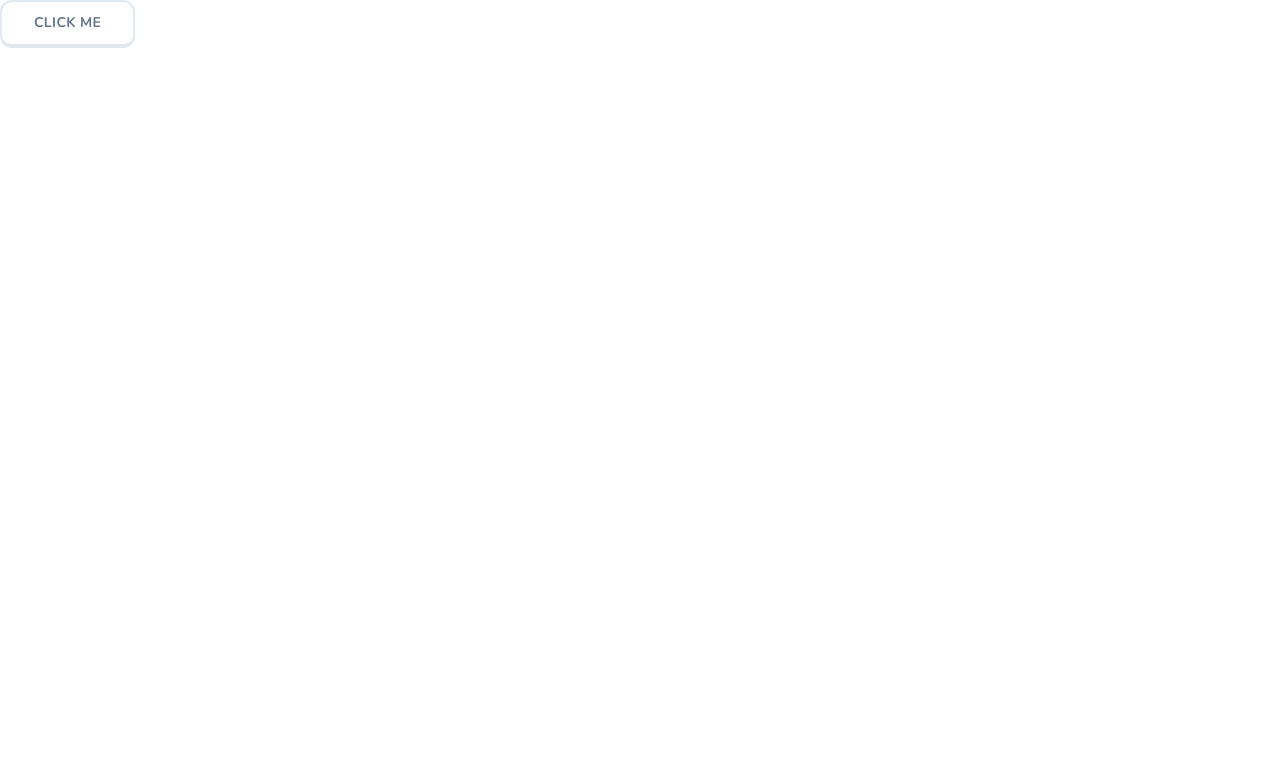
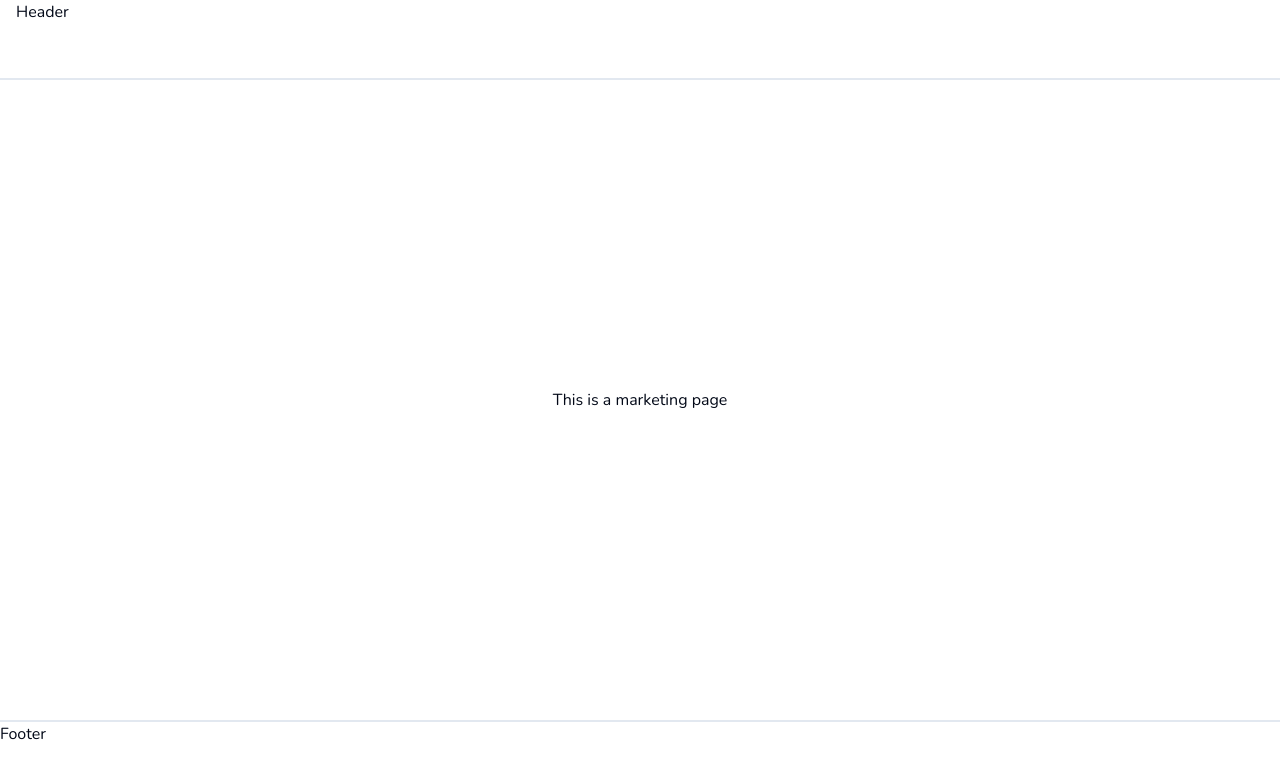
Before and after one commit to b1tburn3r20/Duolingo-Full-Stack-Clone, a Next.js app: page / in a window 1280 px wide. Shown: the top 778 px of the page. Built offline with nearby package versions, Linux system fonts and the light colour scheme.

Commit message:
added a marketing layout skeleton for main page

```diff
--- /dev/null
+++ b/app/(marketing)/Header.tsx
@@ -0,0 +1,7 @@
+export const Header = () => {
+    return (
+        <header className="h-20 w-full border-b-2 border-slate-200 px-4">
+            Header
+        </header>
+    )
+}
--- /dev/null
+++ b/app/(marketing)/footer.tsx
@@ -0,0 +1,7 @@
+export const Footer = () => {
+    return(
+        <footer className="hidden lg:block h-20 w-full border-t-2 border-slate-200 p2">
+            Footer
+        </footer>
+    )
+}
--- /dev/null
+++ b/app/(marketing)/layout.tsx
@@ -0,0 +1,18 @@
+import { Header } from "./Header"
+import { Footer } from "./footer";
+type Props = {
+    children : React.ReactNode;
+}
+const MarketingLayout = ({children}: Props) => {
+    return(
+        <div className="min-h-screen flex flex-col ">
+            <Header />
+            <main className="flex-1 flex flex-col items-center justify-center">
+            {children}
+            </main>
+            <Footer />
+        </div>
+    )
+}
+
+export default MarketingLayout
--- a/app/page.tsx
+++ b/app/(marketing)/page.tsx
@@ -3,7 +3,7 @@ import { Button } from "@/components/ui/button";
 export default function Home() {
   return (
     <div>
-      <Button size="lg">Click Me</Button>
+      This is a marketing page
     </div>
   )
 }
```
